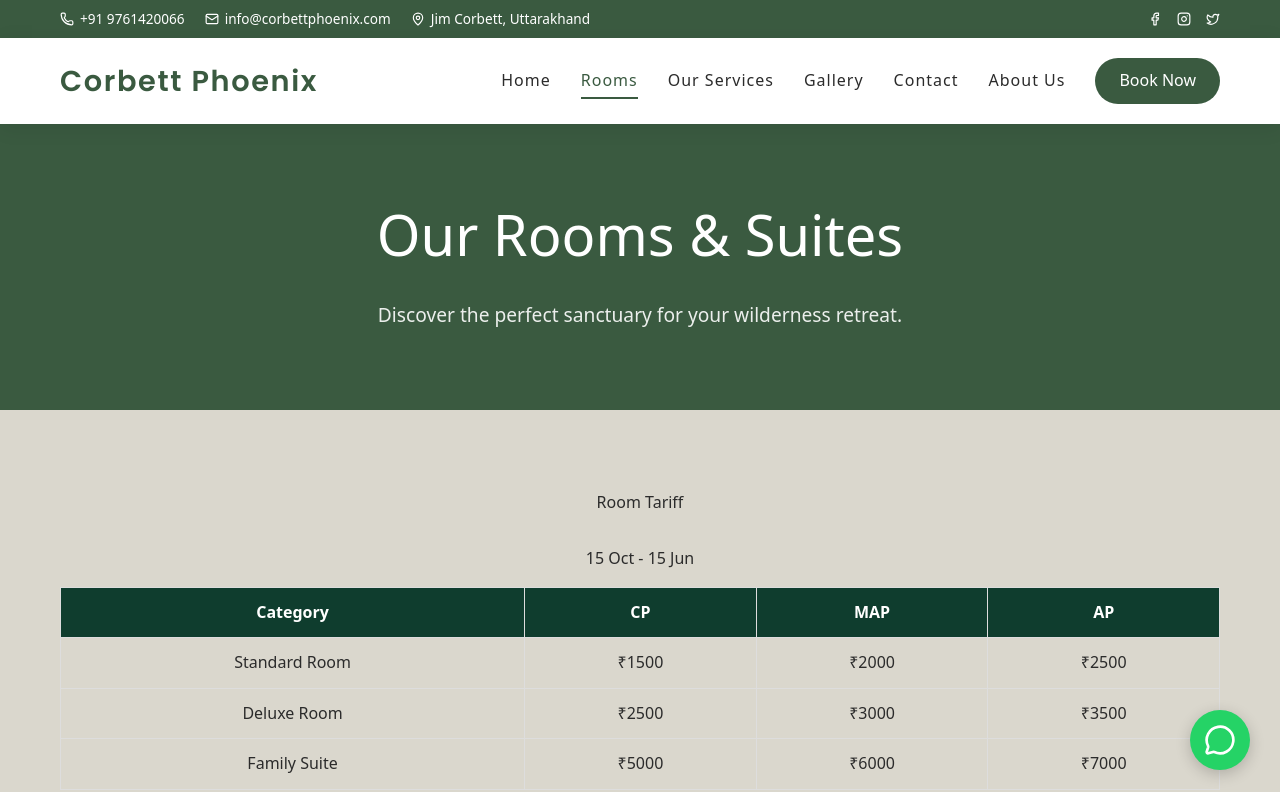
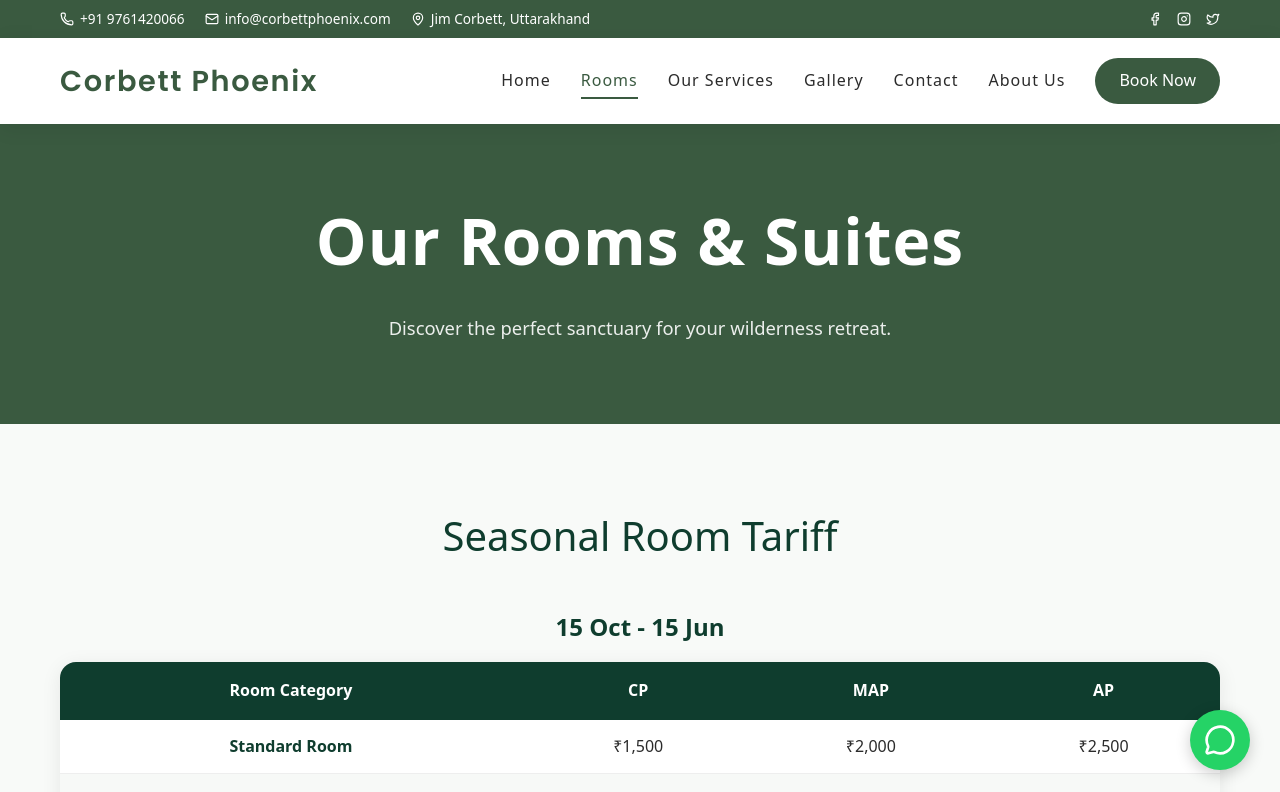
Before and after one commit to Aegis76/Corbett-Phoenix, a React (Vite) app: page /rooms in a window 1280 px wide. Shown: the top 792 px of the page. Built offline with nearby package versions, Linux system fonts and the light colour scheme.

Commit message:
Enhance styling for Rooms component
Added styles for table and headings in Rooms component.

```diff
--- a/src/pages/Rooms.jsx
+++ b/src/pages/Rooms.jsx
@@ -131,17 +131,39 @@
 ];
 
 /* ---------- STYLES ---------- */
+const tableContainerStyle = {
+  backgroundColor: "#fff",
+  borderRadius: "16px",
+  overflow: "hidden",
+  boxShadow: "0 4px 20px rgba(0,0,0,0.08)",
+  marginBottom: "40px",
+};
+
+const tariffTitleStyle = {
+  textAlign: "center",
+  marginBottom: "40px",
+  fontSize: "2.5rem",
+  color: "#0f3d2e",
+};
+
+const seasonHeadingStyle = {
+  textAlign: "center",
+  marginBottom: "16px",
+  color: "#0f3d2e",
+  fontSize: "1.5rem",
+  fontWeight: "700",
+};
+
 const thStyle = {
-  border: "1px solid #ddd",
-  padding: "12px",
+  padding: "16px",
   backgroundColor: "#0f3d2e",
   color: "#fff",
-  fontWeight: "bold",
+  fontWeight: "600",
 };
 
 const tdStyle = {
-  border: "1px solid #ddd",
-  padding: "12px",
+  padding: "14px",
+  borderBottom: "1px solid #eee",
 };
 
 const Rooms = () => {
@@ -157,46 +179,60 @@
         }}
       >
         <div className="container">
-          <h1 style={{ fontSize: "3.5rem", marginBottom: "20px" }}>
+          <h1
+            style={{
+              fontSize: "clamp(2.5rem, 5vw, 4rem)",
+              marginBottom: "20px",
+              fontWeight: "700",
+              letterSpacing: "1px",
+            }}
+          >
             Our Rooms & Suites
           </h1>
 
-          <p style={{ fontSize: "1.2rem", opacity: 0.9 }}>
+          <p
+            style={{
+              fontSize: "1.15rem",
+              maxWidth: "700px",
+              margin: "0 auto",
+              opacity: 0.9,
+              lineHeight: "1.7",
+            }}
+          >
             Discover the perfect sanctuary for your wilderness retreat.
           </p>
         </div>
       </section>
 
-      {/* Tariff Tables */}
-      <section className="section-padding">
+      {/* Seasonal Tariff Section */}
+      <section
+        className="section-padding"
+        style={{ backgroundColor: "#f8faf8" }}
+      >
         <div className="container">
-          <h2 style={{ textAlign: "center", marginBottom: "30px" }}>
-            Room Tariff
+          <h2 style={tariffTitleStyle}>
+            Seasonal Room Tariff
           </h2>
 
           {seasonalTariffs.map((season) => (
-            <div key={season.period} style={{ marginBottom: "40px" }}>
-              <h3
-                style={{
-                  textAlign: "center",
-                  marginBottom: "15px",
-                }}
-              >
+            <div key={season.period}>
+              <h3 style={seasonHeadingStyle}>
                 {season.period}
               </h3>
 
+              <div style={tableContainerStyle}>
                 <div style={{ overflowX: "auto" }}>
                   <table
                     style={{
                       width: "100%",
-                    minWidth: "600px",
                       borderCollapse: "collapse",
                       textAlign: "center",
+                      minWidth: "650px",
                     }}
                   >
                     <thead>
                       <tr>
-                      <th style={thStyle}>Category</th>
+                        <th style={thStyle}>Room Category</th>
                         <th style={thStyle}>CP</th>
                         <th style={thStyle}>MAP</th>
                         <th style={thStyle}>AP</th>
@@ -204,18 +240,42 @@
                     </thead>
 
                     <tbody>
-                    {season.rows.map((row) => (
+                      {season.rows.map((row, index) => (
                         <tr
                           key={`${season.period}-${row.category}`}
+                          style={{
+                            backgroundColor:
+                              index % 2 === 0
+                                ? "#ffffff"
+                                : "#f7f9f7",
+                          }}
                         >
-                        <td style={tdStyle}>{row.category}</td>
-                        <td style={tdStyle}>₹{row.cp}</td>
-                        <td style={tdStyle}>₹{row.map}</td>
-                        <td style={tdStyle}>₹{row.ap}</td>
+                          <td
+                            style={{
+                              ...tdStyle,
+                              fontWeight: "600",
+                              color: "#0f3d2e",
+                            }}
+                          >
+                            {row.category}
+                          </td>
+
+                          <td style={tdStyle}>
+                            ₹{row.cp.toLocaleString()}
+                          </td>
+
+                          <td style={tdStyle}>
+                            ₹{row.map.toLocaleString()}
+                          </td>
+
+                          <td style={tdStyle}>
+                            ₹{row.ap.toLocaleString()}
+                          </td>
                         </tr>
                       ))}
                     </tbody>
                   </table>
+                </div>
               </div>
             </div>
           ))}
```
Lines whose indentation alone changed are shown as unchanged.
